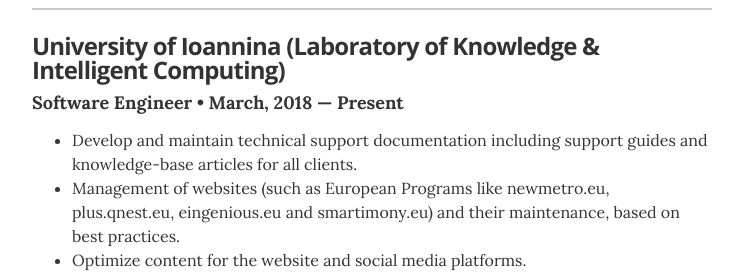
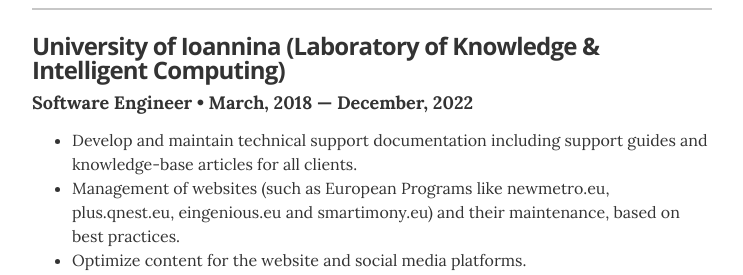
Before and after one commit to sirparis/sirparis.github.io, a Jekyll site: the page built from index.html, in a window 1280 px wide and 900 px high, scrolled down 487 px. Shown: the part 169-444 px from the top of the window, without its empty margins (268-1011 px from the left). Built offline with Jekyll 4.4.1, drawn with Linux system fonts in a browser that asks for light colours.

Commit message:
Update experience.yml

```diff
--- a/_data/experience.yml
+++ b/_data/experience.yml
@@ -3,7 +3,7 @@
 - company: University of Ioannina (Laboratory of Knowledge & Intelligent Computing)
   url: https://kic.uoi.gr
   position: Software Engineer
-  duration: March, 2018 &mdash; Present
+  duration: March, 2018 &mdash; December, 2022
   summary: <ul class="resume-item-list"><li>Develop and maintain technical support documentation including support guides and knowledge-base articles for all clients.</li>  <li>Management of websites (such as European Programs like newmetro.eu, plus.qnest.eu, eingenious.eu and smartimony.eu) and their maintenance, based on best practices.</li>  <li>Optimize content for the website and social media platforms.</li>  <li>Monitoring the flow of traffic to the websites.</li>  <li>Application and analysis of performance metrics.</li>  <li>Application and analysis of performance measurements.</li>  <li>Provide internal reporting on a regular basis.</li>  <li>Creation and Management of CMS.</li>  <li>Using and editing data with QGIS and Python.</li>  <li>Using python in service application (flask)</li>  <li>Data Capture, Categorization, Processing and Analysis.</li>  <li>Design and Development of IT and Database applications.</li>  <li>Development of 3d models from orthophotos and their analysis.</li>  <li>IT Support to ERASMUS+ project team, support in administrative implementation and administrative organization of the NEWMETRO, Ingenious projects.</li>
 
 # IT Support Engineer
```
